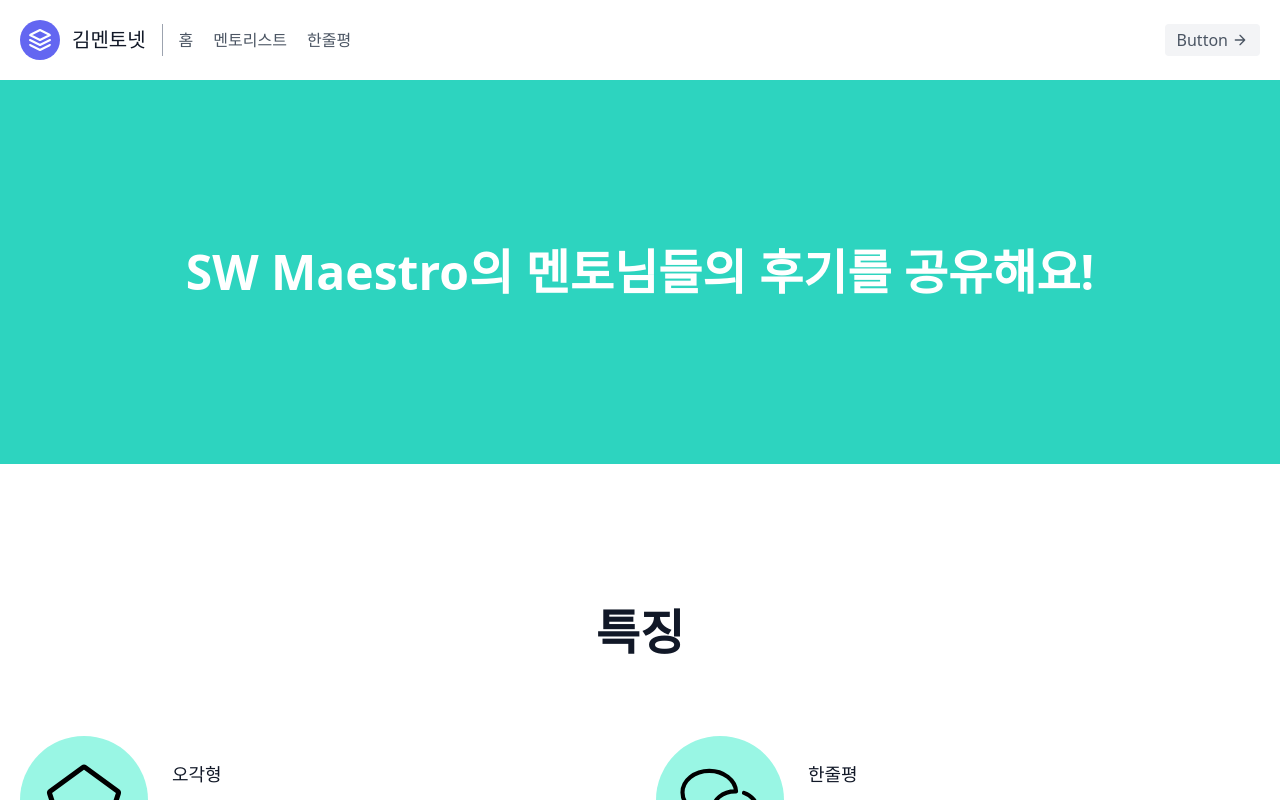
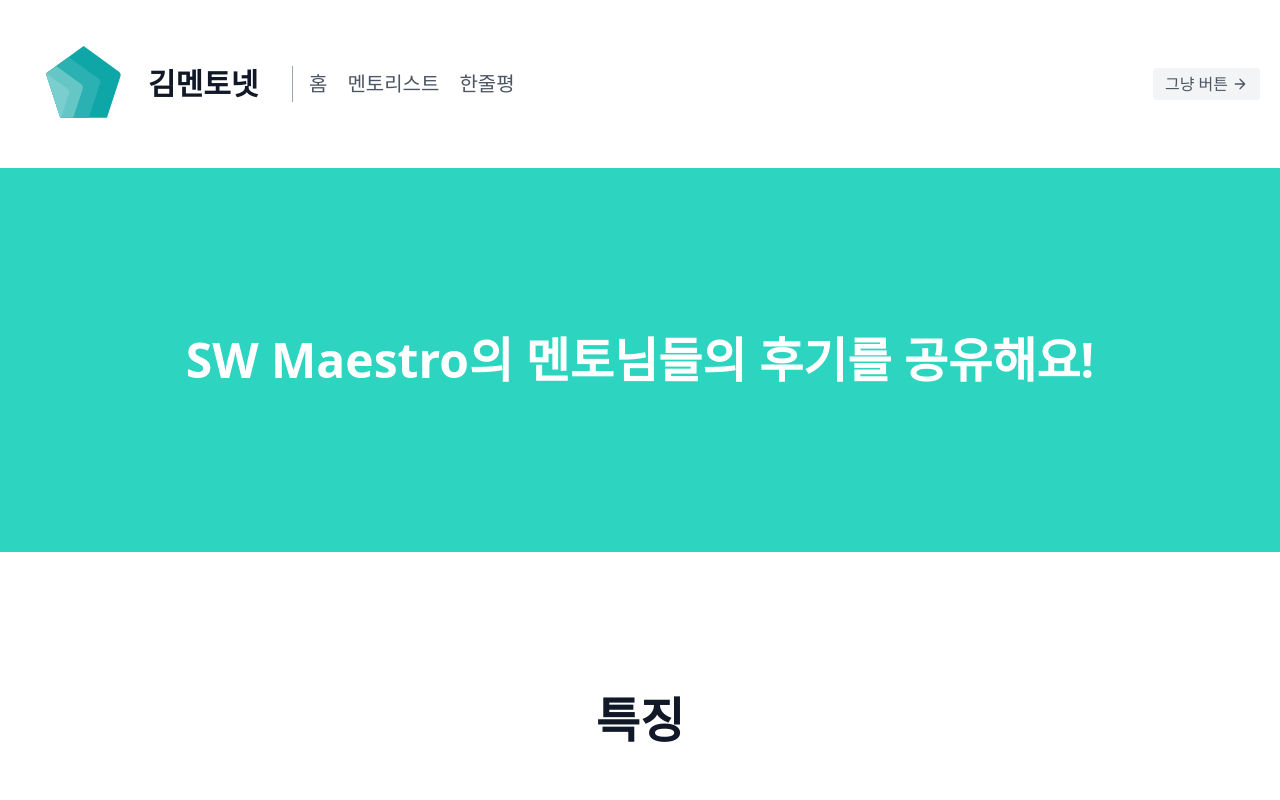
Before and after one commit to noparamin/mentorkim.net, a Next.js app: page / in a window 1280 px wide. Shown: the top 800 px of the page. Built offline with nearby package versions, Linux system fonts and the light colour scheme.

Commit message:
[Next.js] header 수정

```diff
--- a/components/header.js
+++ b/components/header.js
@@ -7,22 +7,32 @@
                 <div className="container mx-auto flex flex-wrap p-5 flex-col md:flex-row items-center">
                     <Link href='/' legacyBehavior>
                         <a className="flex title-font font-medium items-center text-gray-900 mb-4 md:mb-0">
-                        <svg xmlns="http://www.w3.org/2000/svg" fill="none" stroke="currentColor" stroke-linecap="round" stroke-linejoin="round" stroke-width="2" className="w-10 h-10 text-white p-2 bg-indigo-500 rounded-full" viewBox="0 0 24 24">
-                            <path d="M12 2L2 7l10 5 10-5-10-5zM2 17l10 5 10-5M2 12l10 5 10-5"></path>
+                        <svg viewBox="-50 -50 250 250" class="icon">
+                            <g>
+                                <path d="M74.2995 0.779663L0.581299 54.339L28.7391 141H119.86L146.259 59.7522C147.308 56.5244 146.159 52.9884 143.413 50.9934L74.2995 0.779663Z" fill="#0EA6A6"></path>
+                                <path d="M0.581543 54.3391L28.7394 141H84.5603L106.496 73.4897C107.545 70.2619 106.396 66.7259 103.65 64.7309L44.9641 22.0933L0.581543 54.3391Z" fill="#2BB1B1"></path>
+                                <path
+                                    d="M69.6951 75.3093L20.7067 39.7173L0.581543 54.339L28.7394 141H54.0425L72.5408 84.0679C73.5897 80.8401 72.4407 77.3042 69.6949 75.3092L69.6951 75.3093Z"
+                                    fill="#65C6C6"
+                                ></path>
+                                <path d="M1.2993 53.8176L0.581543 54.3391L28.7394 141H30.213L45.8494 92.876C46.8982 89.6483 45.7493 86.1122 43.0034 84.1173L1.2993 53.8176Z" fill="#7ACECE"></path>
+                            </g>
                         </svg>
-                        <span className="ml-3 text-xl">김멘토넷</span>
+                        <span className="text-3xl font-extrabold w-64">김멘토넷</span>
                         </a>
                     </Link>
                     <nav className="md:mr-auto md:ml-4 md:py-1 md:pl-4 md:border-l md:border-gray-400	flex flex-wrap items-center text-base justify-center">
                         <Link href='/' legacyBehavior >
-                            <a className="mr-5 hover:text-gray-900">홈</a>
+                            <a className="mr-5 text-xl hover:text-gray-900">홈</a>
                         </Link>
-                        <Link href='/projects' legacyBehavior >
-                            <a className="mr-5 hover:text-gray-900">멘토리스트</a>
+                        <Link href='/mentorlist' legacyBehavior >
+                            <a className="mr-5 text-xl hover:text-gray-900">멘토리스트</a>
                         </Link>
-                        <a href='https://www.naver.com' className="mr-5 hover:text-gray-900">한줄평</a>
+                        <Link href='/mentordetail' legacyBehavior >
+                            <a className="mr-5 text-xl hover:text-gray-900">한줄평</a>
+                        </Link>
                     </nav>
-                    <button className="inline-flex items-center bg-gray-100 border-0 py-1 px-3 focus:outline-none hover:bg-gray-200 rounded text-base mt-4 md:mt-0">Button
+                    <button className="inline-flex items-center bg-gray-100 border-0 py-1 px-3 focus:outline-none hover:bg-gray-200 rounded text-base mt-4 md:mt-0">그냥 버튼
                     <svg fill="none" stroke="currentColor" stroke-linecap="round" stroke-linejoin="round" stroke-width="2" className="w-4 h-4 ml-1" viewBox="0 0 24 24">
                         <path d="M5 12h14M12 5l7 7-7 7"></path>
                     </svg>
```
